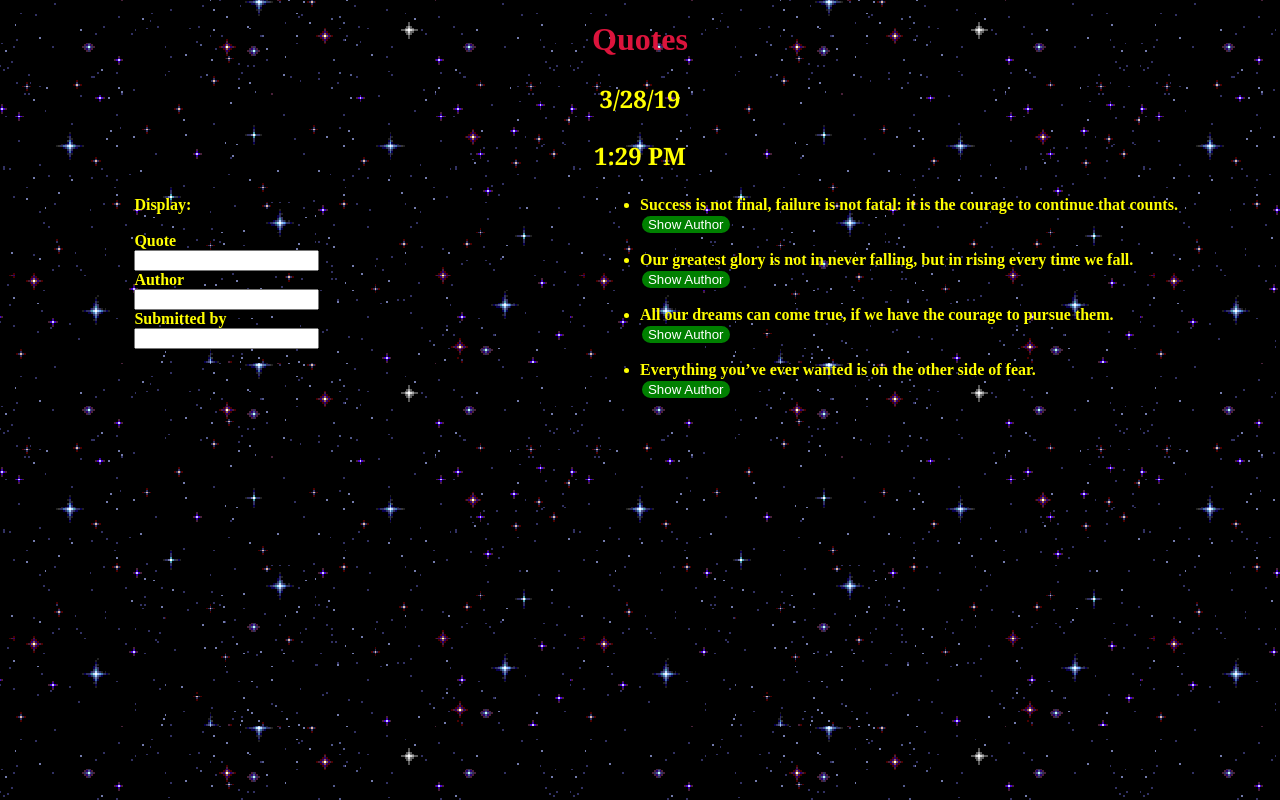
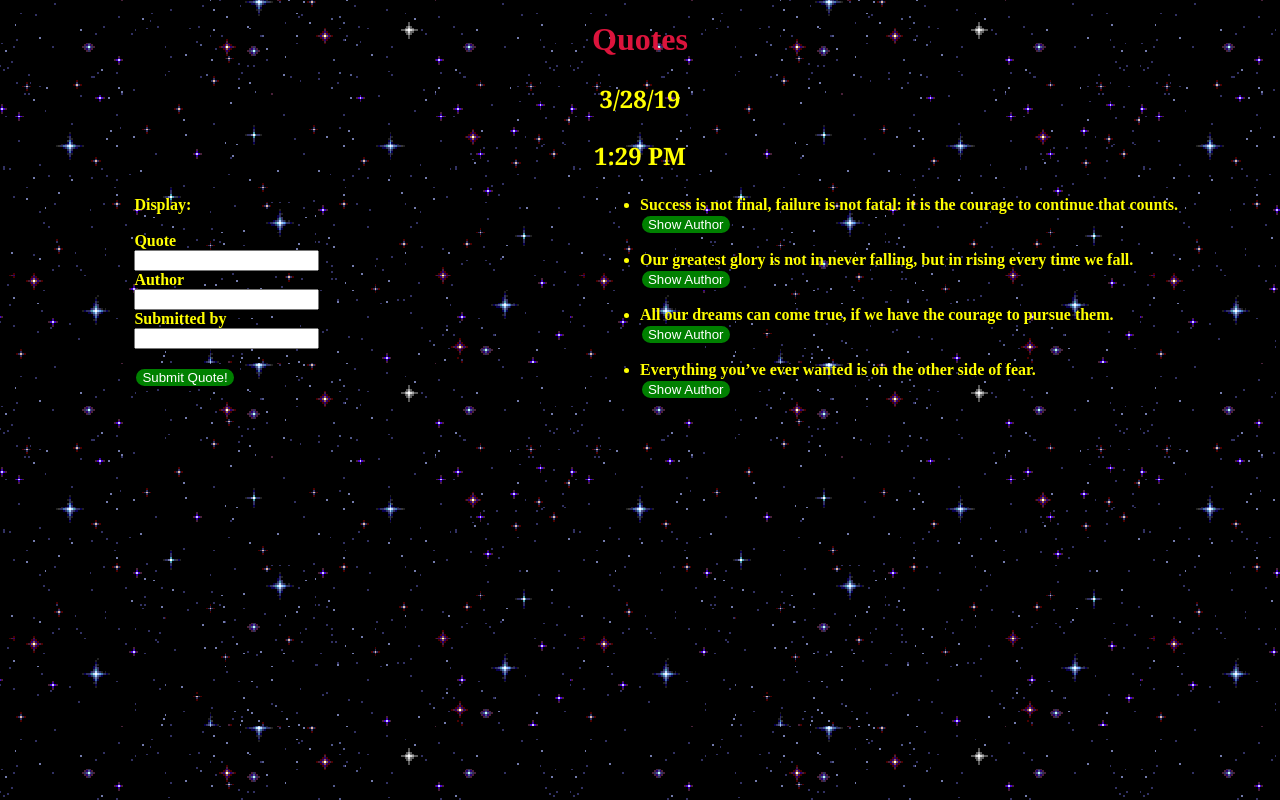
Before and after one commit to djangowilly/Quote, an Angular app: page / in a window 1280 px wide. Shown: the top 800 px of the page. Built offline with nearby package versions, Linux system fonts and the light colour scheme.

Commit message:
Added a submit button

```diff
--- a/src/app/quote-form/quote-form.component.html
+++ b/src/app/quote-form/quote-form.component.html
@@ -44,7 +44,7 @@
               </div>
               <br>
           </div>
-          <!-- <button type="submit" class="btn btn-success btn-lg" id="btn">Submit Quote!</button> -->
+          <button type="submit" class="btn btn-success btn-lg" id="btn">Submit Quote!</button>
       </form>
     </div>
   </div>
```
